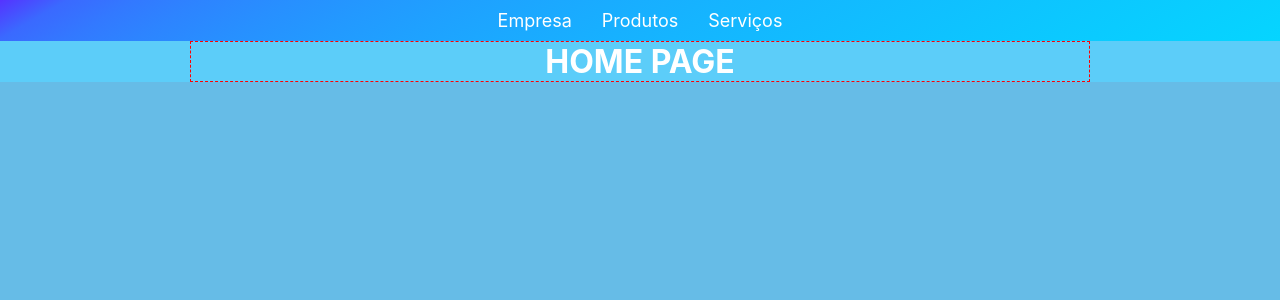
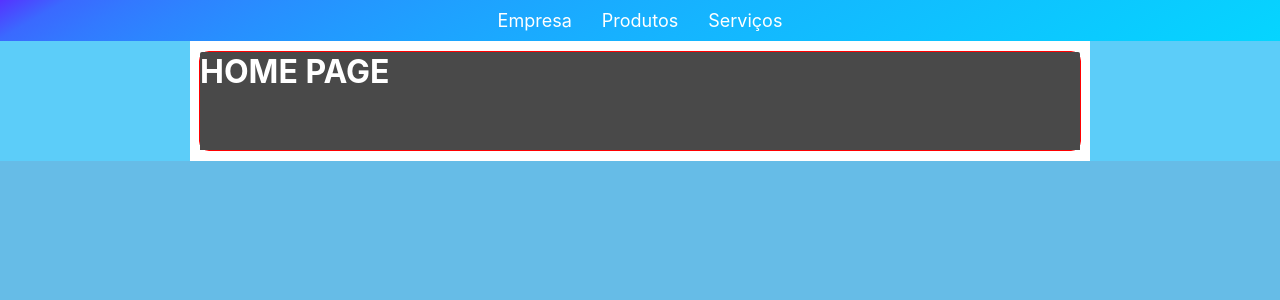
Before and after one commit to loslds/pira-tec, a React (Create React App) app: page / in a window 1280 px wide. Shown: the top 300 px of the page. Built offline with nearby package versions, Linux system fonts and the light colour scheme.

Commit message:
program. page home

```diff
--- a/src/Pages/Home/index.js
+++ b/src/Pages/Home/index.js
@@ -1,21 +1,68 @@
 import React from 'react'
 import styled from 'styled-components'
+import { ContainerMain } from '../stylePages'
 
-const ContainerMain = styled.div`
-  border: 1px red dashed;
-  max-width: 900px;
-  margin: 0 auto;
-  height: 100%;
+const ContainerHome = styled.div`
+  margin: 10px auto;
+  padding: 10px auto;
+  border: 1px red solid;
+  border-radius: 10px;
+  height: 100px;
+  width: 98%;
+  background-color: transparent;
   display: flex;
   justify-content: center;
-  align-items: center;
-  align-content: center;
+`
+// const ContainerHomeTitle = styled.div`
+//   margin: 0px auto;
+//   padding: 10px auto;
+//   border: 1px red solid;
+//   width: 100%;
+//   background-color: transparent;
+//   display: flex;
+//   align-items: center;
+//   justify-content: center;
+//   align-content: space-between;
+//   /*
+//   align-content: center;
+//    */
+// `
+
+export const ContainerCard = styled.div`
+  border: 0px;
+  border-top-left-radius: 2px;
+  border-top-right-radius: 2px;
+  padding: 0px 0px 0px 0px;
+  margin: 0px 0px 0px 0px;
+  width: 100%;
+  min-height: 27px;
+  display: flex;
+  background-color: #494949;
   color: white;
 `
+// export const ContainerCard = styled.div`
+//   border: 0px;
+//   border-top-left-radius: 2px;
+//   border-top-right-radius: 2px;
+//   padding: 0px 0px 0px 0px;
+//   margin: 0px 0px 0px 0px;
+//   width: 100%;
+//   min-height: 27px;
+//   display: flex;
+//   background-color: #494949;
+//   color: white;
+// `
+
 export const PageHome = () => {
   return (
     <ContainerMain>
-      <h1>HOME PAGE</h1>
+      <ContainerHome>
+        <ContainerCard>
+          {/* <ContainerHomeTitle> */}
+          <h1>HOME PAGE</h1>
+          {/* </ContainerHomeTitle> */}
+        </ContainerCard>
+      </ContainerHome>
     </ContainerMain>
   )
 }
--- a/src/Pages/Login/index.js
+++ b/src/Pages/Login/index.js
@@ -1,12 +1,10 @@
 import React from 'react'
+import { ContainerMain } from '../stylePages'
 
 export const PageLogin = () => {
   return (
-    <>
-      <div>
-        <h1>Pagina Login</h1>
-        <p>TESTE LOGIN</p>
-      </div>
-    </>
+    <ContainerMain>
+      <h1>PAGE LOGIN</h1>
+    </ContainerMain>
   )
 }
--- a/src/Pages/components/NavbarHome/Content/Company.js
+++ b/src/Pages/components/NavbarHome/Content/Company.js
@@ -1,4 +1,5 @@
 import React from 'react'
+import { Link } from 'react-router-dom'
 
 import { CompanyWrapper } from './styleContentHome'
 
@@ -7,7 +8,7 @@ export const Company = () => (
     <ul className="primary">
       <li>
         <span />
-        Acessos.
+        <Link to="/login">Acessos.</Link>
       </li>
       <li>
         <span />
--- /dev/null
+++ b/src/Pages/stylePages.js
@@ -0,0 +1,15 @@
+import styled from 'styled-components'
+
+export const ContainerMain = styled.div`
+  border: 0px;
+  top: 0px;
+  max-width: 900px;
+  margin: 0 auto;
+  height: 100%;
+  display: flex;
+  justify-content: center;
+  align-items: center;
+  align-content: center;
+  color: Black;
+  background-color: #ffffff;
+`
```
Also changed, not shown: src/Pages/Home/styleHome.js (added, +10 -0 lines).
